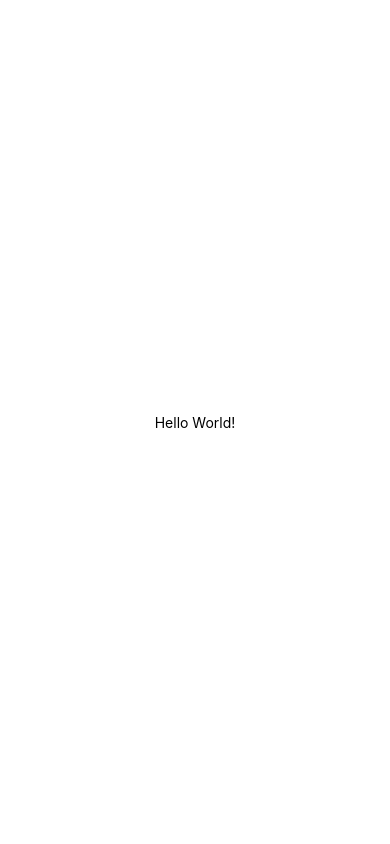
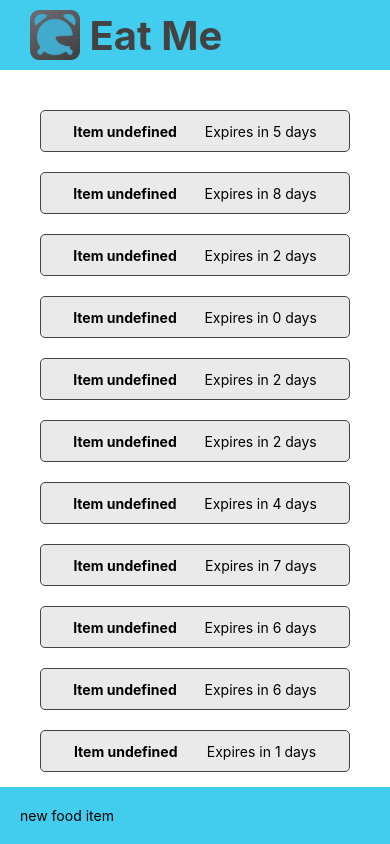
Before and after one commit to LukeStorry/eat-me, a React Native app: screen / in a window 390 px wide. Built offline with nearby package versions, Linux system fonts and the light colour scheme.

Commit message:
made basic scroll and inputs

```diff
--- a/App.tsx
+++ b/App.tsx
@@ -1,19 +1,105 @@
-import React from "react";
-import { StyleSheet, Text, View } from "react-native";
+import firebase from "firebase";
+import "@firebase/firestore";
+import React, { useState } from "react";
+import {
+  StyleSheet,
+  StatusBar,
+  FlatList,
+  View,
+  Text,
+  Image,
+  Platform,
+  TextInput,
+  TouchableHighlight,
+  TouchableOpacity,
+} from "react-native";
 
-const App = () => (
-  <View style={styles.container}>
-    <Text>Hello World!</Text>
-  </View>
-);
+import { config as fbConfig } from "./firebase";
 
-const styles = StyleSheet.create({
+export default function App() {
+  const [inputText, setInputText] = useState("new food item");
+
+  // if (!firebase.apps.length) firebase.initializeApp(fbConfig);
+
+  // const kitchenRef = firebase
+  //   .firestore()
+  //   .collection("kitchens")
+  //   .doc("k6WKW8cNRoLSrFSXF5tO");
+
+  // kitchenRef.get().then((a) => console.log(a));
+
+  return (
+    <>
+      <StatusBar
+        barStyle="dark-content"
+        hidden={false}
+        backgroundColor="#42cdef"
+        translucent
+      />
+      <View style={s.headerBar}>
+        <Image style={s.logo} source={require("./assets/icon.png")} />
+        <Text style={s.headerText}> Eat Me </Text>
+      </View>
+      <FlatList
+        style={s.container}
+        data={Array.from({ length: 50 }).map((i) => ({ id: i }))}
+        renderItem={({ item }) => (
+          <TouchableOpacity>
+            <View style={s.listItem}>
+              <Text style={{ fontWeight: "bold" }}>{`Item ${item.id} `}</Text>
+              <Text>{`Expires in ${Math.floor(Math.random() * 10)} days`}</Text>
+            </View>
+          </TouchableOpacity>
+        )}
+      />
+
+      <View>
+        <TextInput
+          style={s.inputBox}
+          value={inputText}
+          onChangeText={setInputText}
+        />
+      </View>
+    </>
+  );
+}
+
+const s = StyleSheet.create({
+  headerBar: {
+    flexDirection: "row",
+    alignItems: "center",
+    backgroundColor: "#42cdef",
+    paddingBottom: 10,
+    paddingLeft: 30,
+    paddingTop: Platform.OS == "web" ? 10 : 40,
+  },
+  headerText: {
+    color: "#424242",
+    fontSize: 40,
+    fontWeight: "bold",
+  },
   container: {
+    padding: 30,
     flex: 1,
-    backgroundColor: "#fff",
+  },
+  logo: {
+    width: 50,
+    height: 50,
+  },
+  listItem: {
+    margin: 10,
+    height: 30,
+    backgroundColor: "#eaeaea",
+    padding: 20,
+    flexDirection: "row",
     alignItems: "center",
-    justifyContent: "center",
+    justifyContent: "space-around",
+    borderRadius: 5,
+    borderColor: "#424242",
+    borderWidth: 1,
+  },
+  inputBox: {
+    backgroundColor: "#42cdef",
+    padding: 20,
   },
 });
-
-export default App;
--- a/app.json
+++ b/app.json
@@ -3,25 +3,19 @@
     "name": "Eat Me",
     "slug": "eat-me",
     "privacy": "public",
-    "platforms": [
-      "ios",
-      "android",
-      "web"
-    ],
+    "platforms": ["ios", "android", "web"],
     "version": "1.0.0",
     "orientation": "portrait",
     "icon": "./assets/icon.png",
     "splash": {
       "image": "./assets/splash.png",
       "resizeMode": "contain",
-      "backgroundColor": "#ffffff"
+      "backgroundColor": "#424242"
     },
     "updates": {
       "fallbackToCacheTimeout": 0
     },
-    "assetBundlePatterns": [
-      "**/*"
-    ],
+    "assetBundlePatterns": ["**/*"],
     "ios": {
       "supportsTablet": true
     },
--- a/package.json
+++ b/package.json
@@ -4,7 +4,8 @@
     "start": "expo start --localhost --android --web",
     "format": "yarn eslint --fix --ext .tsx .",
     "android": "expo start --localhost --android",
-    "web": "expo start --web"
+    "web": "expo start --web",
+    "deploy:web": "expo build:web && firebase deploy"
   },
   "dependencies": {
     "expo": "~37.0.3",
```
